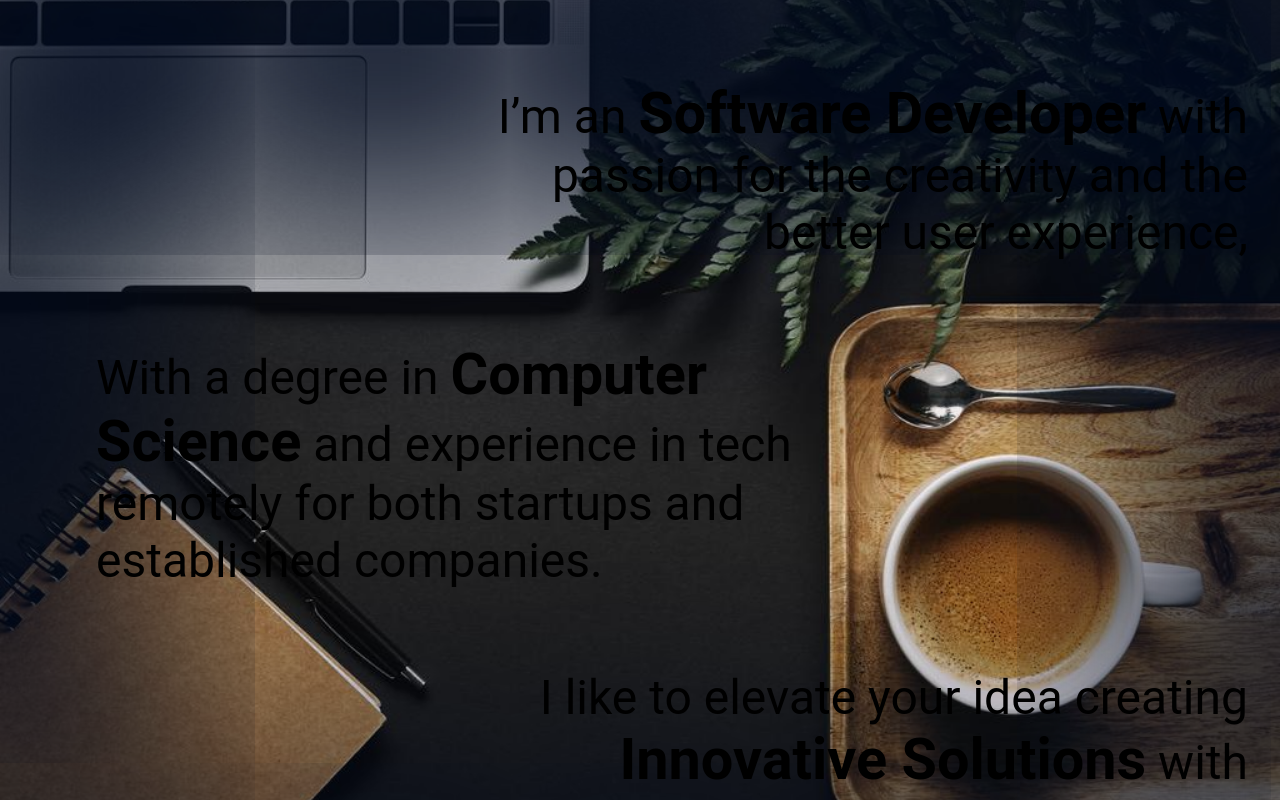
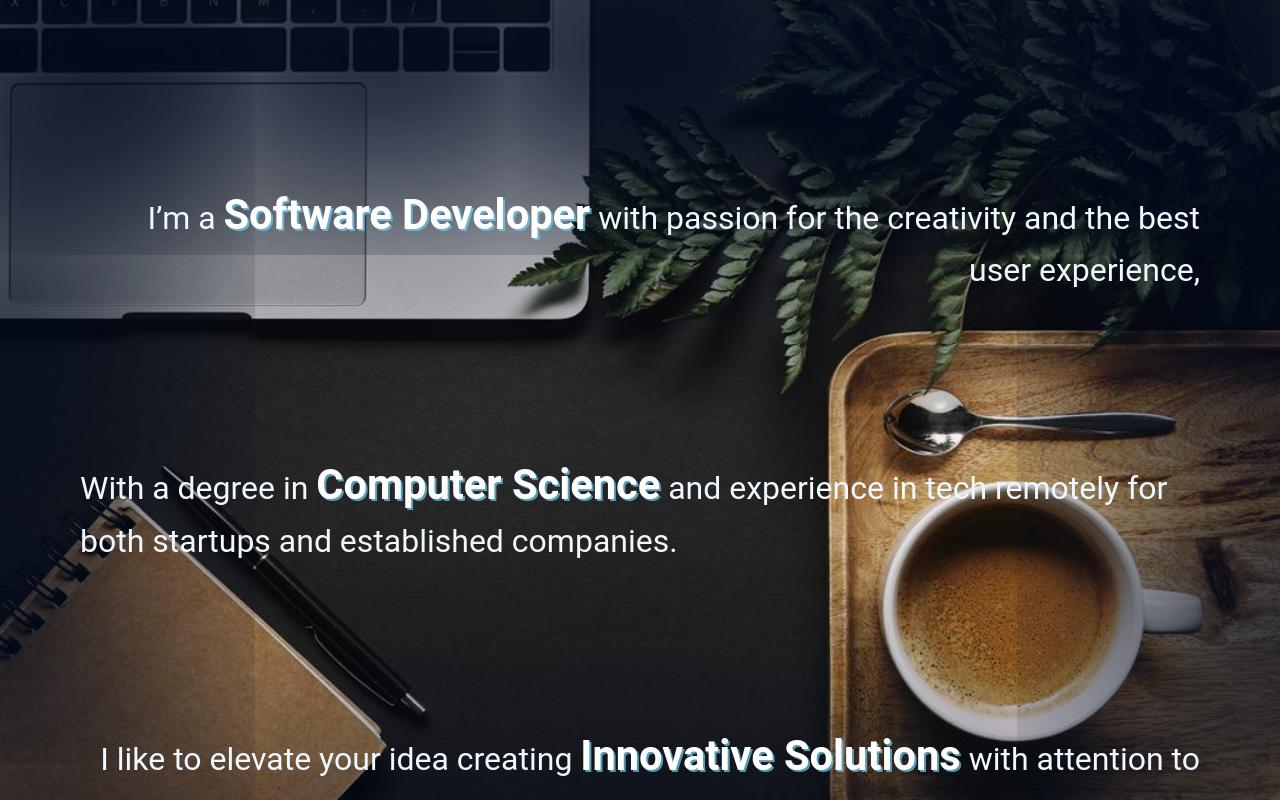
Before and after one commit to Cjescalona1/Portfolio, a Next.js app: page /about in a window 1280 px wide. Built offline with nearby package versions, Linux system fonts and the light colour scheme.

Commit message:
about reestructuration

```diff
--- a/src/pages/about.tsx
+++ b/src/pages/about.tsx
@@ -9,7 +9,7 @@ const About = ()=>{
 	return(
 		<section id="About" className={styles.wrapper} >
 			<div className={styles.expDesc1}>
-			I’m an  <b>Software Developer</b> with passion for the creativity and the better user experience,
+			I’m a <b>Software Developer</b> with passion for the creativity and the best user experience,
 			</div>
 			<div className={styles.expDesc2}>
 			With a degree in   <b>Computer Science</b> and experience in tech remotely  for both startups and established companies.
--- a/src/styles/About.module.css
+++ b/src/styles/About.module.css
@@ -1,3 +1,14 @@
+/**
+ * ------------------------------------------
+ *  Responsive Grid Media Queries - 1280, 1024, 768, 480
+ *   1280-1024   - desktop (default grid)
+ *   1024-768    - tablet landscape
+ *   768-480     - tablet
+ *   480-less    - phone landscape & smaller
+ * --------------------------------------------
+ */
+
+ @media all and (min-width:1280px){
 
     .wrapper {
         height: 100vh;
@@ -5,21 +16,23 @@
         margin: 0;
         background-image: url(/about-bg.jpeg);
         box-shadow: inset 0 100px 250px 120px #000a1e;
-  padding: 0 2em;
+        padding: 3em 6em;
         display: flex;
         background-attachment: fixed;
-  background-position: center;
         background-repeat: no-repeat;
         background-size: cover;
-  padding-top: 6em;
         flex-direction: column;
       }
       .wrapper>*{
-  font-size: 1.3em;
-  margin-top: 3em;
+        font-size: 2.5em;
+        margin-top: 3.5em;
+        color: aliceblue;
+        line-height: 1.5;
       }
       .wrapper>*>b{
-  font-size: 1.2em;
+        color: white;
+        font-size: 1.3em;
+        text-shadow: 2px 2px rgb(111 202 239 / 72%);
       }
 
     .expDesc1 , .expDesc3{
@@ -30,31 +43,189 @@
         text-align: start;
       }
 
-.hide{ display: none;}
 
-@media screen and (max-width:700px){
-  .wrapper{
-    padding-top:40vh;
-    font-size: 0.8em;
+ }
+
+ @media all and (min-width: 1024px) and (max-width: 1280px) {
+
+.wrapper {
+    height: 100vh;
+    width: 100vw;
+    margin: 0;
+    background-image: url(/about-bg.jpeg);
+    box-shadow: inset 0 100px 250px 120px #000a1e;
+    padding: 1.5em 5em;
+    display: flex;
+    background-attachment: fixed;
+    background-repeat: no-repeat;
+    background-size: cover;
+    flex-direction: column;
+  }
+  .wrapper>*{
+    font-size: 2em;
+    margin-top: 5em;
+    color: aliceblue;
+    line-height: 1.5;
+  }
+  .wrapper>*>b{
+    color: white;
+    font-size: 1.3em;
+    text-shadow: 2px 2px rgb(111 202 239 / 72%);
+  }
+
+.expDesc1 , .expDesc3{
+    text-align: end;
+  }
+
+  .expDesc2{
+    text-align: start;
+  }
+
+
+  }
+
+ @media all and (min-width: 768px) and (max-width: 1024px) {
+.wrapper {
+    height: 100vh;
+    width: 100vw;
+    margin: 0;
+    background-image: url(/about-bg.jpeg);
+    box-shadow: inset 0 100px 250px 120px #000a1e;
+    padding: 1.5em 4.5em;
+    display: flex;
+    background-attachment: fixed;
+    background-repeat: no-repeat;
+    background-size: cover;
+    flex-direction: column;
+  }
+  .wrapper>*{
+    font-size: 2em;
+    margin-top: 5em;
+    color: aliceblue;
+    line-height: 1.5;
+  }
+  .wrapper>*>b{
+    color: white;
+    font-size: 1.3em;
+    text-shadow: 2px 2px rgb(111 202 239 / 72%);
+  }
+
+.expDesc1 , .expDesc3{
+    text-align: end;
+  }
+
+  .expDesc2{
+    text-align: start;
+  }
+
+
+  }
+
+ @media all and (min-width: 480px) and (max-width: 768px) {
+
+.wrapper {
+    height: 100vh;
+    width: 100vw;
+    margin: 0;
+    background-image: url(/about-bg.jpeg);
+    box-shadow: inset 0 100px 250px 120px #000a1e;
+    padding: 1.5em 4.5em;
+    display: flex;
+    background-attachment: fixed;
+    background-repeat: no-repeat;
+    background-size: cover;
+    flex-direction: column;
+  }
+  .wrapper>*{
+    font-size: 2em;
+    margin-top: 3.5em;
+    color: aliceblue;
+    line-height: 1.5;
+  }
+  .wrapper>*>b{
+    color: white;
+    font-size: 1.3em;
+    text-shadow: 2px 2px rgb(111 202 239 / 72%);
+  }
+
+.expDesc1 , .expDesc3{
+    text-align: end;
+  }
+
+  .expDesc2{
+    text-align: start;
+  }
+
+  }
+
+ @media all and (max-width: 480px) {
+
+.wrapper {
+    height: 100vh;
+    width: 100vw;
+    margin: 0;
+    background-image: url(/about-bg.jpeg);
+    box-shadow: inset 0 100px 250px 120px #000a1e;
+    padding: 1.5em 2em;
+    display: flex;
+    background-attachment: fixed;
+    background-repeat: no-repeat;
+    background-size: cover;
+    flex-direction: column;
+  }
+  .wrapper>*{
+    font-size: 1.2em;
+    margin-top: 3.5em;
+    color: aliceblue;
+    line-height: 1.5;
+  }
+  .wrapper>*>b{
+    color: white;
+    font-size: 1.3em;
+    text-shadow: 2px 2px rgb(111 202 239 / 72%);
+  }
+
+.expDesc1 , .expDesc3{
+    text-align: end;
+  }
+
+  .expDesc2{
+    text-align: start;
   }
  }
 
-@media screen and (min-width: 800px) {
-  .wrapper{
-    padding: 0;
+
+ /* Portrait */
+ @media screen and (orientation:portrait) { /* Portrait styles here */ }
+ /* Landscape */
+ @media screen and (orientation:landscape) { /* Landscape styles here */ }
+
+
+ /* CSS for iPhone, iPad, and Retina Displays */
+
+ /* Non-Retina */
+ @media screen and (-webkit-max-device-pixel-ratio: 1) {
  }
 
-  .wrapper>*{
-    font-size: clamp(1.5rem, 10vw, 3rem);
-    margin-top: clamp(1rem, 10vw, 5rem);
-    width: 60vw;
+ /* Retina */
+ @media only screen and (-webkit-min-device-pixel-ratio: 1.5),
+ only screen and (-o-min-device-pixel-ratio: 3/2),
+ only screen and (min--moz-device-pixel-ratio: 1.5),
+ only screen and (min-device-pixel-ratio: 1.5) {
  }
-  .expDesc1 , .expDesc3{
-    position: relative;
-    left: 10em;
+
+ /* iPhone Portrait */
+ @media screen and (max-device-width: 480px) and (orientation:portrait) {
  }
-  .expDesc2{
 
-    margin-left: 2em;
+ /* iPhone Landscape */
+ @media screen and (max-device-width: 480px) and (orientation:landscape) {
  }
+
+ /* iPad Portrait */
+ @media screen and (min-device-width: 481px) and (orientation:portrait) {
  }
+
+ /* iPad Landscape */
+ @media screen and (min-device-width: 481px) and (orientation:landscape) {
+ }
```
Lines whose indentation alone changed are shown as unchanged.
